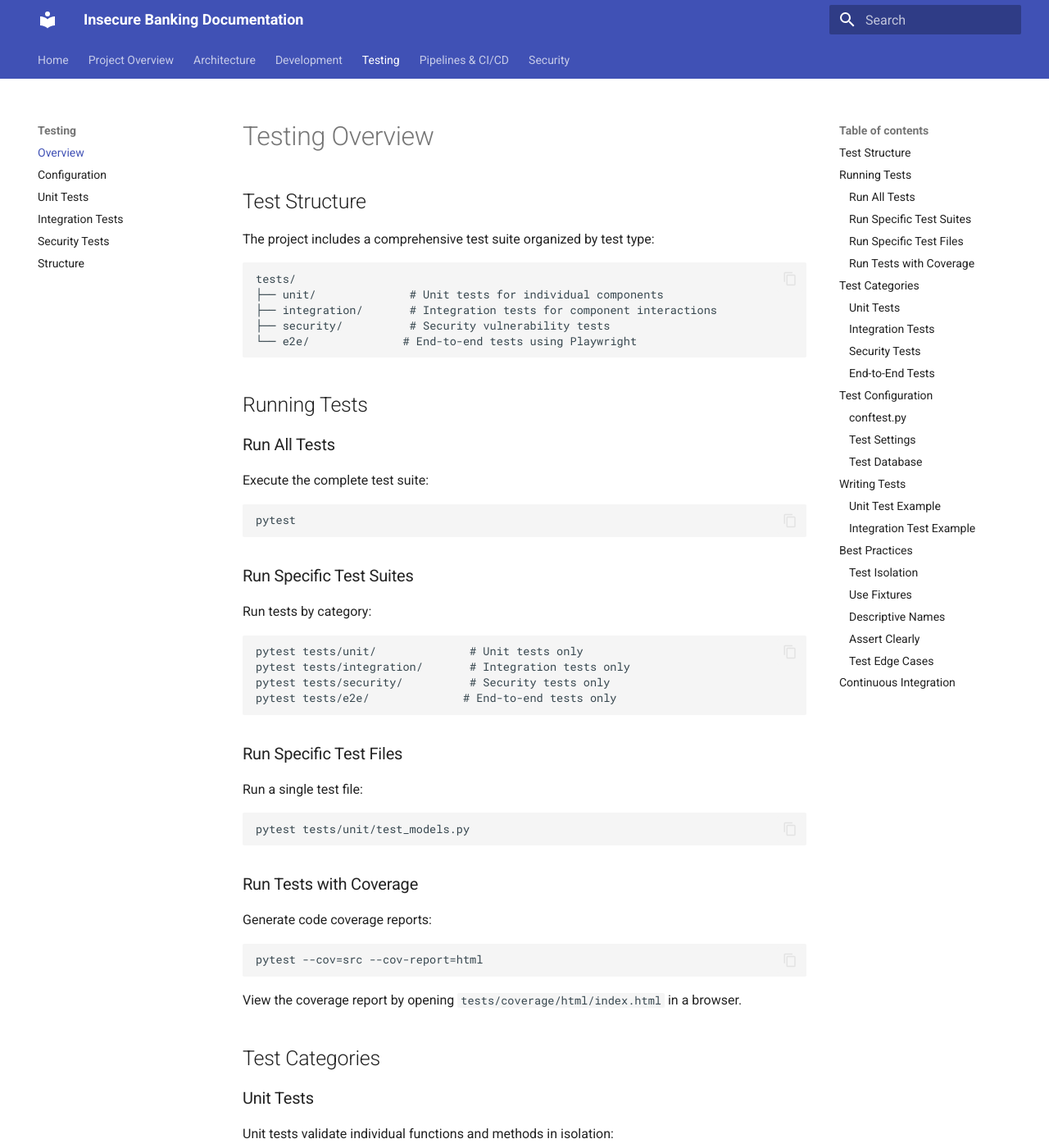
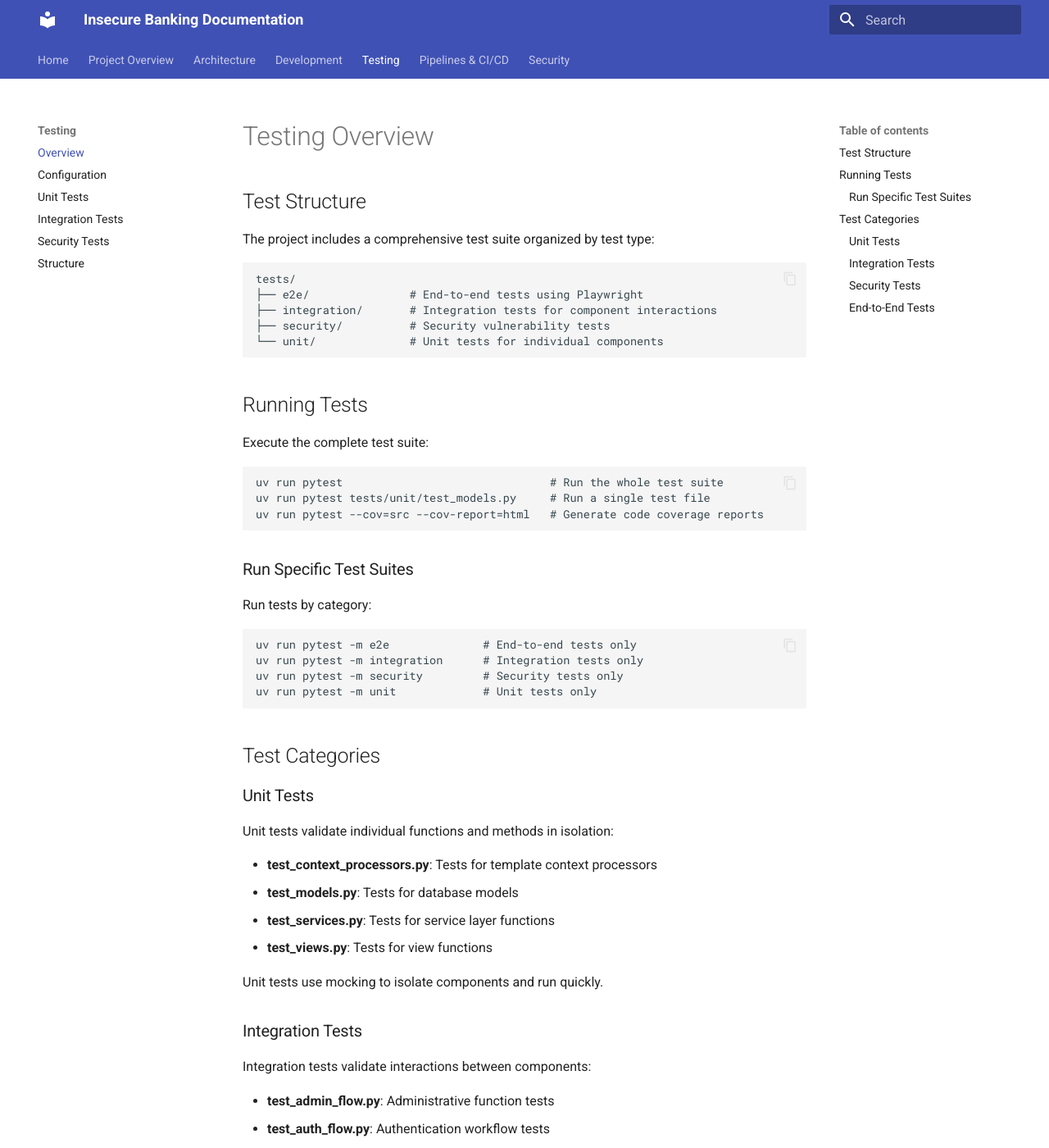
Before and after one commit to mighty-muffin/insecure-banking, an MkDocs documentation site: the page built from docs/testing/overview.md, in a window 1280 px wide and 1400 px high. Shown: the whole window at 82% size. Built offline with MkDocs 1.6.1 and Material for MkDocs 9.7.7, drawn with Linux system fonts in a browser that asks for light colours; some of the changed text lies outside the part shown.

Commit message:
docs: rework the whole things

````diff
--- a/docs/testing/overview.md
+++ b/docs/testing/overview.md
@@ -6,20 +6,20 @@
 
 ```bash
 tests/
-├── unit/              # Unit tests for individual components
+├── e2e/               # End-to-end tests using Playwright
 ├── integration/       # Integration tests for component interactions
 ├── security/          # Security vulnerability tests
-└── e2e/              # End-to-end tests using Playwright
+└── unit/              # Unit tests for individual components
 ```
 
 ## Running Tests
 
-### Run All Tests
-
 Execute the complete test suite:
 
 ```bash
-pytest
+uv run pytest                               # Run the whole test suite
+uv run pytest tests/unit/test_models.py     # Run a single test file
+uv run pytest --cov=src --cov-report=html   # Generate code coverage reports
 ```
 
 ### Run Specific Test Suites
@@ -27,29 +27,11 @@
 Run tests by category:
 
 ```bash
-pytest tests/unit/              # Unit tests only
-pytest tests/integration/       # Integration tests only
-pytest tests/security/          # Security tests only
-pytest tests/e2e/              # End-to-end tests only
+uv run pytest -m e2e              # End-to-end tests only
+uv run pytest -m integration      # Integration tests only
+uv run pytest -m security         # Security tests only
+uv run pytest -m unit             # Unit tests only
 ```
-
-### Run Specific Test Files
-
-Run a single test file:
-
-```bash
-pytest tests/unit/test_models.py
-```
-
-### Run Tests with Coverage
-
-Generate code coverage reports:
-
-```bash
-pytest --cov=src --cov-report=html
-```
-
-View the coverage report by opening `tests/coverage/html/index.html` in a browser.
 
 ## Test Categories
 
@@ -57,10 +39,10 @@
 
 Unit tests validate individual functions and methods in isolation:
 
+- **test_context_processors.py**: Tests for template context processors
 - **test_models.py**: Tests for database models
 - **test_services.py**: Tests for service layer functions
 - **test_views.py**: Tests for view functions
-- **test_context_processors.py**: Tests for template context processors
 
 Unit tests use mocking to isolate components and run quickly.
 
@@ -68,10 +50,10 @@
 
 Integration tests validate interactions between components:
 
+- **test_admin_flow.py**: Administrative function tests
 - **test_auth_flow.py**: Authentication workflow tests
+- **test_database_integration.py**: Database operation tests
 - **test_transfer_flow.py**: Transfer process tests
-- **test_admin_flow.py**: Administrative function tests
-- **test_database_integration.py**: Database operation tests
 
 Integration tests use a test database and validate complete workflows.
 
@@ -79,10 +61,10 @@
 
 Security tests validate the presence of intentional vulnerabilities:
 
-- **test_sql_injection.py**: SQL injection vulnerability tests
 - **test_command_injection.py**: Command injection tests
 - **test_crypto_weaknesses.py**: Cryptographic weakness tests
 - **test_deserialization.py**: Unsafe deserialization tests
+- **test_sql_injection.py**: SQL injection vulnerability tests
 
 These tests ensure vulnerabilities remain present for educational purposes.
 
@@ -90,80 +72,9 @@
 
 End-to-end tests use Playwright to simulate user interactions:
 
+- **test_activity.py**: Activity viewing tests
 - **test_login.py**: Login functionality tests
+- **test_logout.py**: Logout functionality tests
 - **test_transfer.py**: Transfer workflow tests
-- **test_activity.py**: Activity viewing tests
-- **test_logout.py**: Logout functionality tests
 
 E2E tests require the application to be running and validate the complete user experience.
-
-## Test Configuration
-
-### conftest.py
-
-Each test directory contains a `conftest.py` file with pytest fixtures and configuration.
-
-### Test Settings
-
-Test-specific Django settings are defined in `src/config/test_settings.py`.
-
-### Test Database
-
-Integration and unit tests use a separate test database that is created and destroyed for each test run.
-
-## Writing Tests
-
-### Unit Test Example
-
-```python
-def test_account_balance(test_account):
-    """Test account balance calculation."""
-    assert test_account.balance >= 0
-    assert isinstance(test_account.balance, float)
-```
-
-### Integration Test Example
-
-```python
-def test_transfer_between_accounts(client, test_user):
-    """Test money transfer between accounts."""
-    client.login(username=test_user.username, password="password")
-    response = client.post("/transfer", data={
-        "from_account": 1,
-        "to_account": 2,
-        "amount": 100.0
-    })
-    assert response.status_code == 200
-```
-
-## Best Practices
-
-### Test Isolation
-
-Each test should be independent and not rely on other tests.
-
-### Use Fixtures
-
-Use pytest fixtures for common test data and setup.
-
-### Descriptive Names
-
-Use descriptive test function names that explain what is being tested.
-
-### Assert Clearly
-
-Write clear assertions with helpful error messages.
-
-### Test Edge Cases
-
-Test boundary conditions and error scenarios, not just happy paths.
-
-## Continuous Integration
-
-Tests are automatically run in CI/CD pipelines on:
-
-- Pull request creation
-- Commits to main branch
-- Tag creation
-
-All tests must pass before code can be merged.
````
